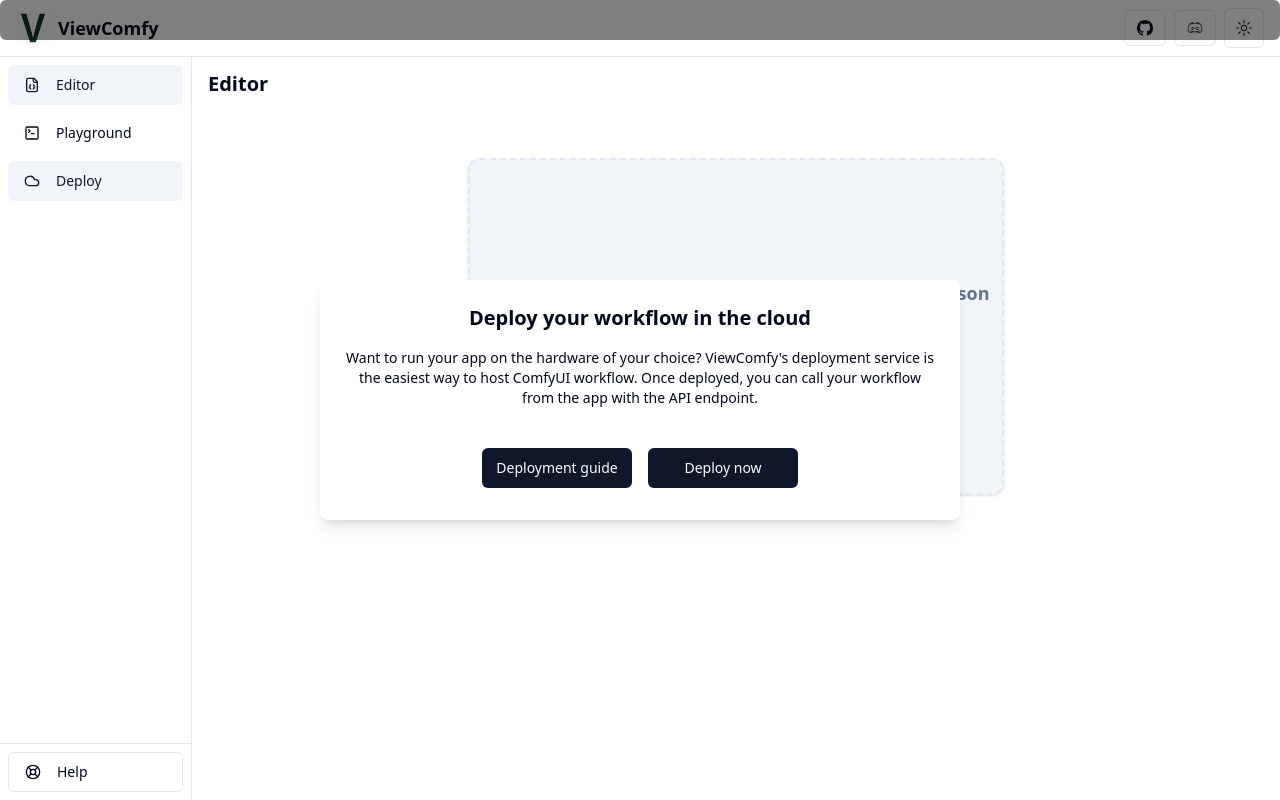
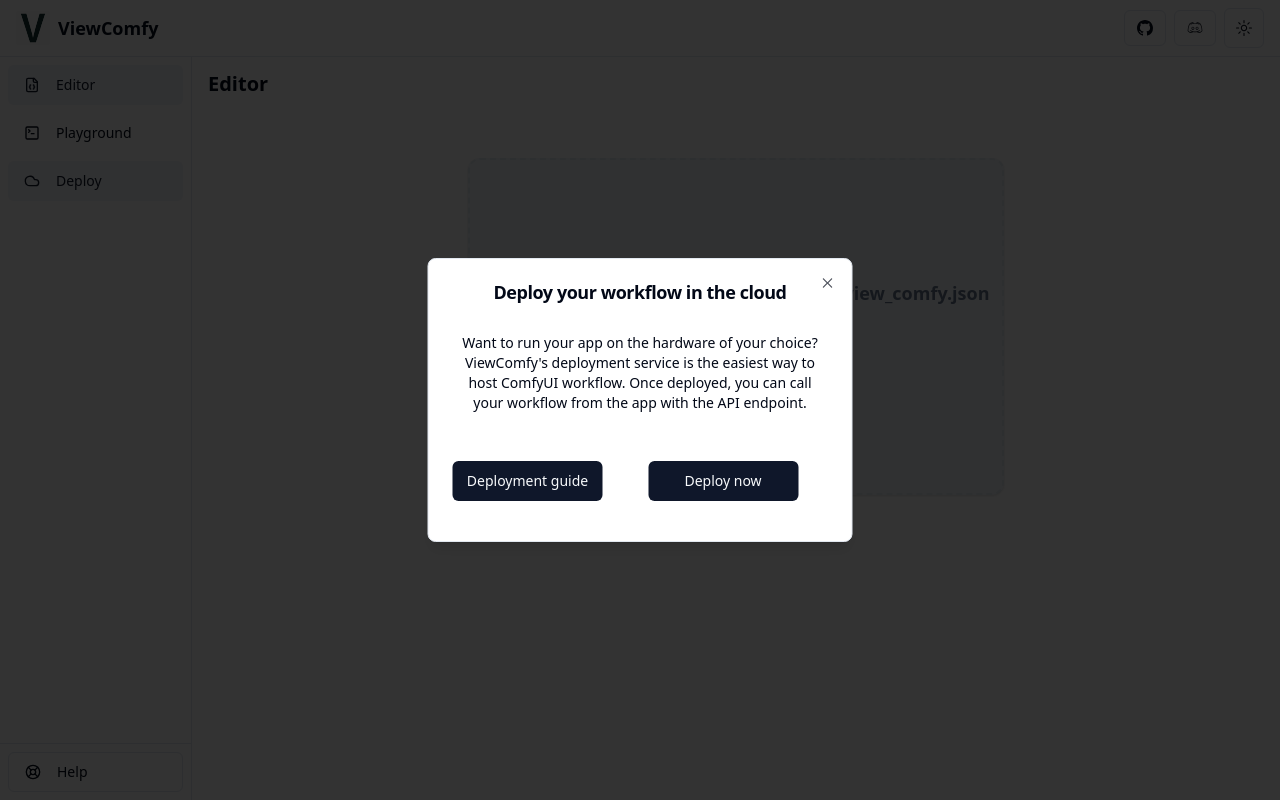
Before and after one commit to ViewComfy/ViewComfy, a Next.js app: page / in a window 1280 px wide. Both pictures are taken after a click on the button "Deploy". Built offline with nearby package versions, Linux system fonts and the light colour scheme.

Commit message:
fixed the deploy dialog

```diff
--- a/app/page.tsx
+++ b/app/page.tsx
@@ -6,11 +6,8 @@ import PlaygroundPage from "@/components/pages/playground/playground-page";
 import ViewComfyPage from "@/components/pages/view-comfy/view-comfy-page";
 import { ViewComfyProvider } from "@/app/providers/view-comfy-provider";
 import { Toaster } from "@/components/ui/toaster";
-import { Button } from "@/components/ui/button";
 import { TooltipProvider } from "@/components/ui/tooltip";
-
-// export const description =
-//     "An AI playground with a sidebar navigation and a main content area. The playground has a header with a settings drawer and a share button. The sidebar has navigation links and a user menu. The main content area shows a form to configure the model and messages."
+import { DeployDialog } from "@/components/deploy/deploy-dialog";
 
 export default function Page() {
     const viewMode = process.env.NEXT_PUBLIC_VIEW_MODE === "true";
@@ -22,44 +19,14 @@ export default function Page() {
                 <div className="flex flex-col h-screen w-full overflow-x-auto overflow-y-hidden">
                     <TopNav />
                     <div className="flex flex-1 overflow-x-auto overflow-y-hidden">
-                    <Sidebar currentTab={currentTab} onTabChange={setCurrentTab} deployWindow={deployWindow} onDeployWindow={setDeployWindow}/>
+                        <Sidebar currentTab={currentTab} onTabChange={setCurrentTab} deployWindow={deployWindow} onDeployWindow={setDeployWindow} />
                         <main className="flex-1 overflow-x-auto overflow-y-hidden">
                             {currentTab === TabValue.Playground && <PlaygroundPage />}
                             {currentTab === TabValue.WorkflowApi && <ViewComfyPage />}
                         </main>
                     </div>
                 </div>
-            {deployWindow &&
-            <>
-                <Button className="absolute inset-0 bg-black/50 z-10"
-                    onClick={() => setDeployWindow(false)}
-                />
-                <div className="absolute top-1/2 left-1/2 transform -translate-x-1/2 -translate-y-1/2 bg-white rounded-lg shadow-lg p-6 z-20">
-                    <h2 className="text-xl font-bold mb-4 text-center">Deploy your workflow in the cloud</h2>
-                    <p className="text-sm mb-4 text-center">Want to run your app on the hardware of your choice? ViewComfy&apos;s deployment service is the easiest way to host ComfyUI workflow. Once deployed, you can call your workflow from the app with the API endpoint.</p>
-                    <div className="flex justify-center py-2 space-x-4">
-                    <Button
-                            className="mt-4 px-4 w-[150px]"
-                            onClick={() => {
-                                window.open('https://youtu.be/pIODXFU9sHw', '_blank');
-                                setDeployWindow(false)
-                            }}
-                        >
-                            Deployment guide
-                        </Button>
-                        <Button
-                            className="mt-4 px-4 w-[150px]"
-                            onClick={() => {
-                                window.open('https://app.viewcomfy.com/', '_blank');
-                                setDeployWindow(false)
-                            }}
-                        >
-                            Deploy now
-                        </Button>
-                    </div>
-                </div>
-            </>
-            }
+                <DeployDialog open={deployWindow} setOpen={setDeployWindow} />
                 <Toaster />
             </ViewComfyProvider>
         </TooltipProvider>
--- /dev/null
+++ b/components/deploy/deploy-dialog.tsx
@@ -0,0 +1,50 @@
+import { Button } from "@/components/ui/button"
+import {
+    Dialog,
+    DialogContent,
+    DialogHeader,
+    DialogTitle,
+} from "@/components/ui/dialog"
+
+export function DeployDialog(args: {
+    open: boolean,
+    setOpen: (open: boolean) => void
+}) {
+    const { open, setOpen } = args;
+    return (
+        <Dialog open={open} onOpenChange={setOpen}>
+            <DialogContent className="sm:max-w-[425px]">
+                <DialogHeader>
+                    <DialogTitle className="text-center">Deploy your workflow in the cloud</DialogTitle>
+                </DialogHeader>
+                <div className="grid gap-4 py-4">
+                    <div className="grid grid-cols-1 items-center gap-4">
+                        <p className="text-sm mb-4 text-center">Want to run your app on the hardware of your choice? ViewComfy&apos;s deployment service is the easiest way to host ComfyUI workflow. Once deployed, you can call your workflow from the app with the API endpoint.</p>
+                    </div>
+                    <div className="grid grid-cols-2 items-center gap-4">
+                        <Button
+                            className="mt-4 px-4 w-[150px]"
+                            onClick={() => {
+                                window.open('https://youtu.be/pIODXFU9sHw', '_blank');
+                                setOpen(false)
+                            }}
+                        >
+                            Deployment guide
+                        </Button>
+                        <Button
+                            className="mt-4 px-4 w-[150px]"
+                            onClick={() => {
+                                window.open('https://app.viewcomfy.com/', '_blank');
+                                setOpen(false)
+                            }}
+                        >
+                            Deploy now
+                        </Button>
+                    </div>
+
+                </div>
+
+            </DialogContent>
+        </Dialog>
+    )
+}
```
Lines whose indentation alone changed are shown as unchanged.
